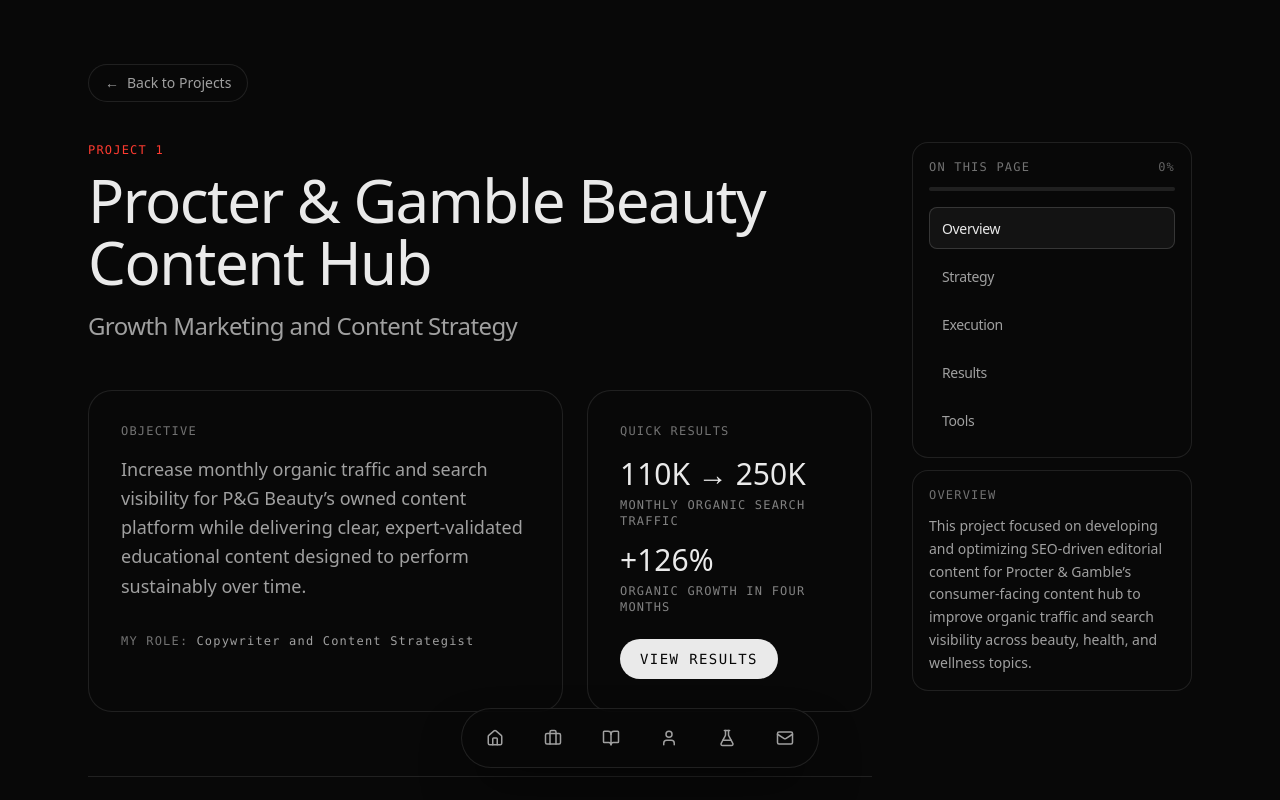
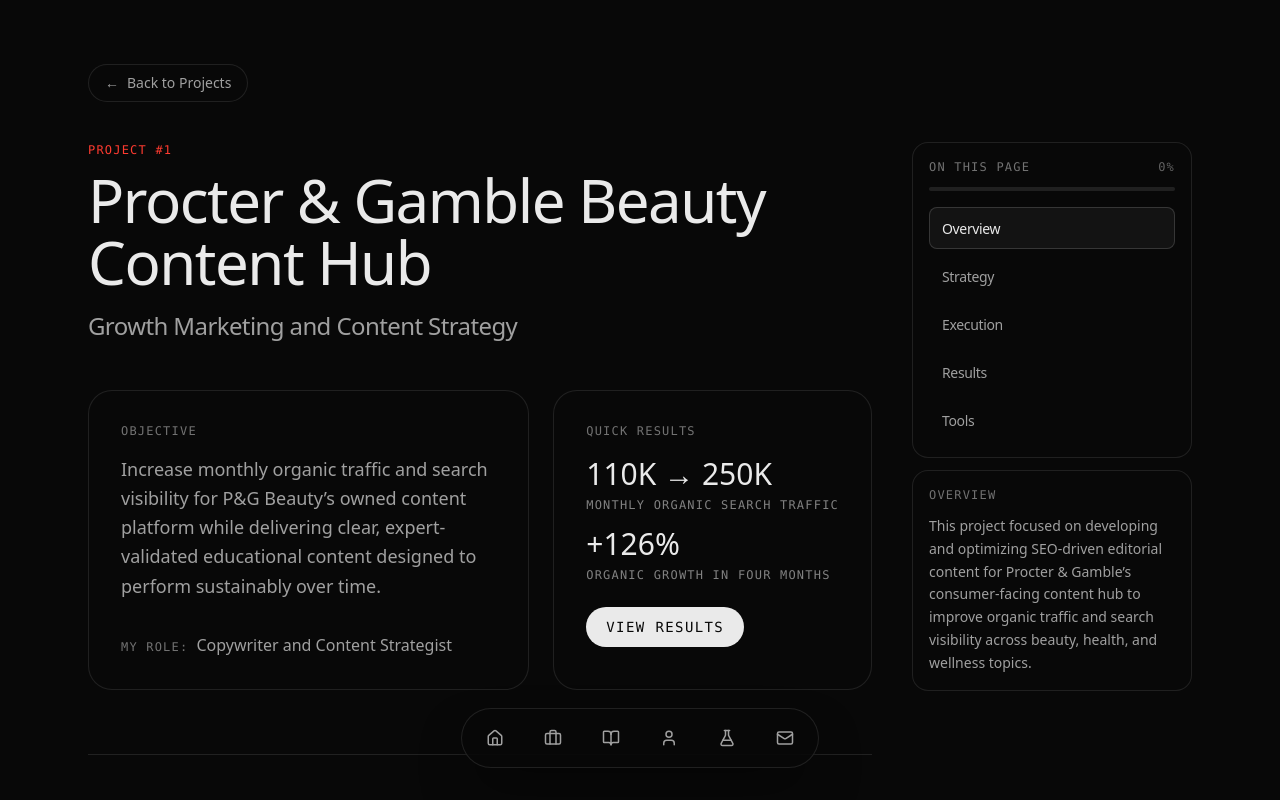
Before and after one commit to sarahsarahsarahX3/Personal-website-, a Next.js app: page /work/p-and-g-beauty-content-hub in a window 1280 px wide. Shown: the top 800 px of the page. Built offline with nearby package versions, Linux system fonts and the light colour scheme; a web font is replaced by a local one.

Commit message:
hehe more fixes

```diff
--- a/app/work/p-and-g-beauty-content-hub/page.tsx
+++ b/app/work/p-and-g-beauty-content-hub/page.tsx
@@ -636,7 +636,7 @@ export default function PAndGBeautyContentHubProjectPage() {
         <div className="mt-10 grid gap-10 xl:grid-cols-[1fr_280px]">
           <div className="min-w-0">
             <section id="overview" className="scroll-mt-16">
-              <p className="text-xs font-mono uppercase tracking-widest text-accent">Project 1</p>
+              <p className="text-xs font-mono uppercase tracking-widest text-accent">Project #1</p>
               <h1 className="mt-3 font-display text-4xl sm:text-5xl md:text-6xl tracking-tight leading-[1.03]">
                 {project.title}
               </h1>
@@ -647,9 +647,9 @@ export default function PAndGBeautyContentHubProjectPage() {
                   <p className="text-xs font-mono uppercase tracking-widest text-text-secondary/70">Objective</p>
                   <p className="mt-4 text-base md:text-lg leading-relaxed text-text-secondary">{project.objective}</p>
 
-                  <div className="mt-8 flex flex-wrap items-baseline gap-x-2 gap-y-1 text-xs font-mono tracking-widest text-text-secondary">
-                    <span className="uppercase text-text-secondary/70">My Role:</span>
-                    <span>Copywriter and Content Strategist</span>
+                  <div className="mt-8 flex flex-wrap items-baseline gap-x-2 gap-y-1">
+                    <span className="text-xs font-mono uppercase tracking-widest text-text-secondary/70">My Role:</span>
+                    <span className="text-sm md:text-base text-text-secondary">Copywriter and Content Strategist</span>
                   </div>
                 </div>
 
@@ -658,13 +658,13 @@ export default function PAndGBeautyContentHubProjectPage() {
                   <div className="mt-5 grid gap-4">
                     <div>
                       <p className="font-display text-3xl leading-none">110K → 250K</p>
-                      <p className="mt-2 text-xs font-mono uppercase tracking-widest text-text-secondary/80">
+                      <p className="mt-2 whitespace-nowrap text-[10px] sm:text-xs font-mono uppercase tracking-widest text-text-secondary/80">
                         Monthly organic search traffic
                       </p>
                     </div>
                     <div>
                       <p className="font-display text-3xl leading-none">+126%</p>
-                      <p className="mt-2 text-xs font-mono uppercase tracking-widest text-text-secondary/80">
+                      <p className="mt-2 whitespace-nowrap text-[10px] sm:text-xs font-mono uppercase tracking-widest text-text-secondary/80">
                         Organic growth in four months
                       </p>
                     </div>
```
